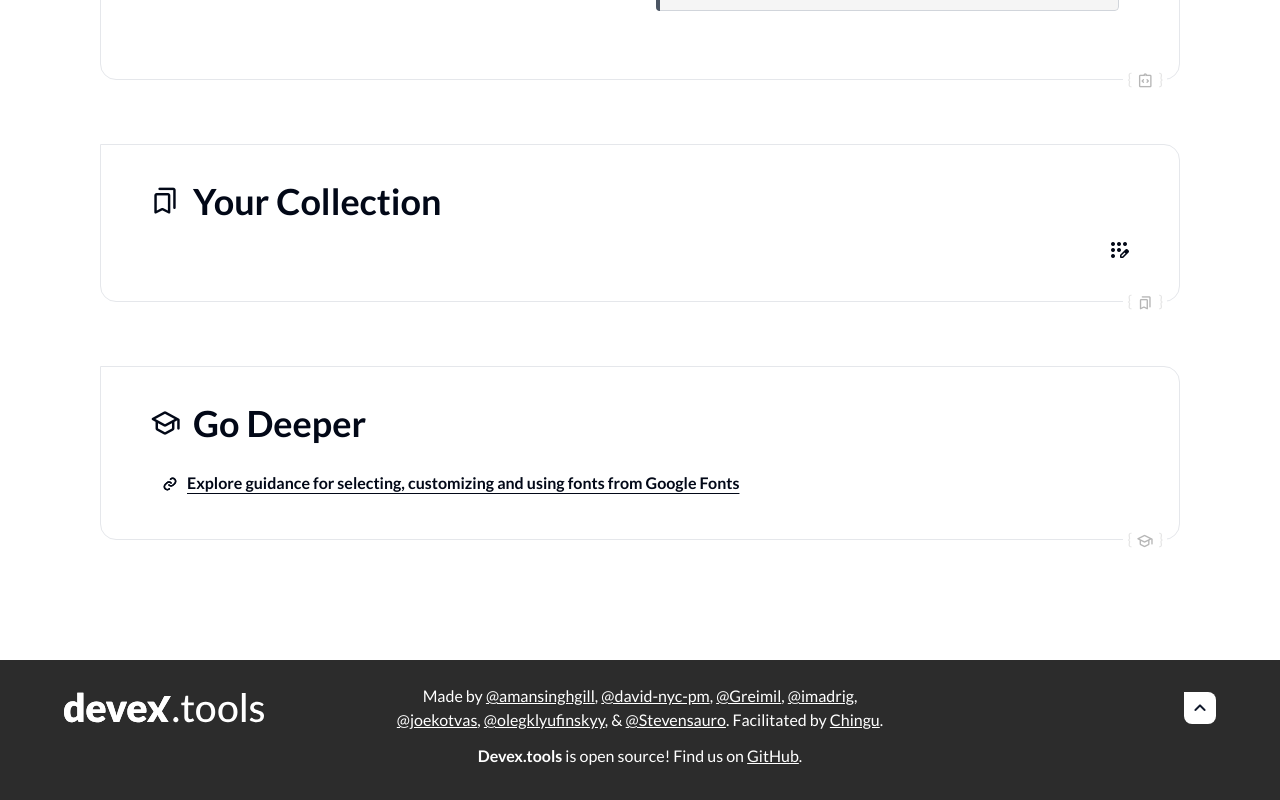
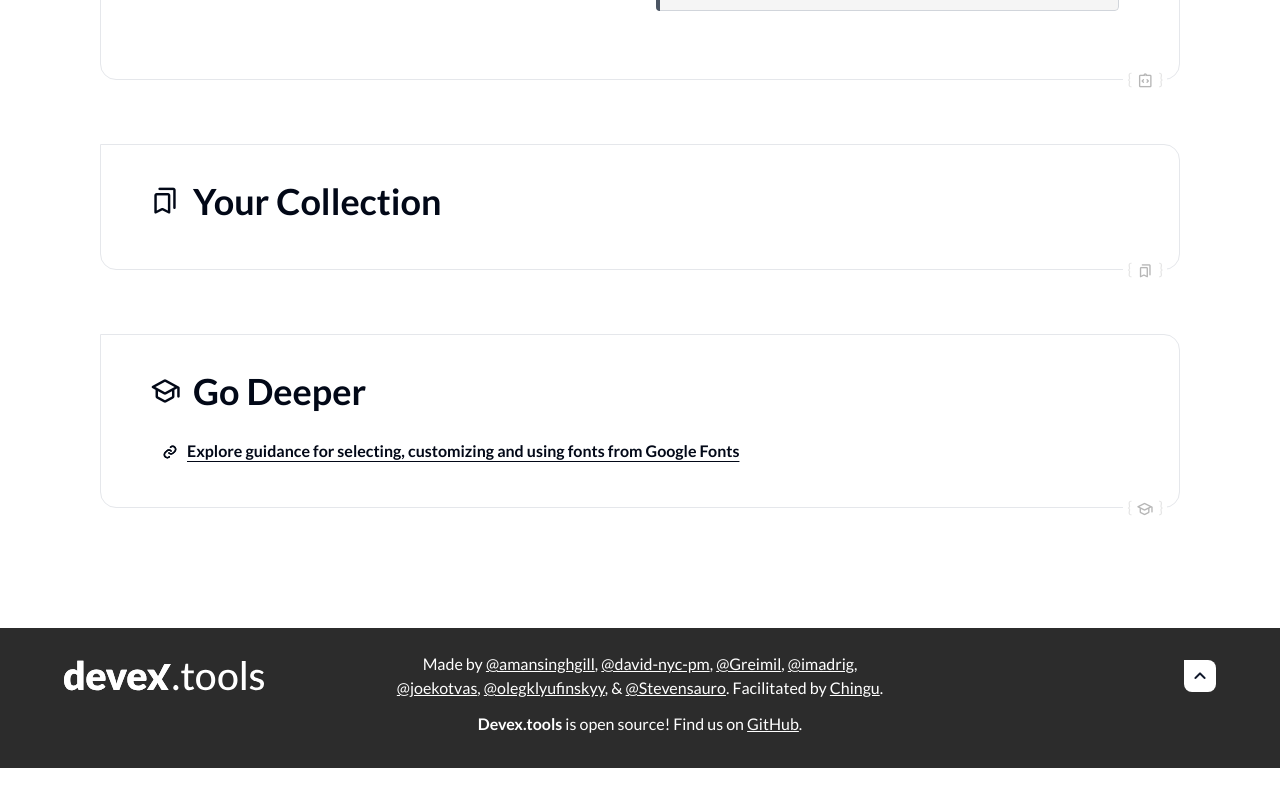
Before and after one commit to chingu-voyages/devex.tools, a React (Vite) app in the folder fetools-app/: page /fonts in a window 1280 px wide. Shown: the part 1232-2032 px from the top of the page. After the commit the page ends 2000 px from the top, so only its background shows below. Built offline with nearby package versions, Linux system fonts and the light colour scheme.

Commit message:
Hide edit bookmarks icon when there are no bookmarks

```diff
--- a/fetools-app/src/components/Bookmarks/BookmarkCollection.jsx
+++ b/fetools-app/src/components/Bookmarks/BookmarkCollection.jsx
@@ -11,16 +11,20 @@ export default function BookmarkCollection({
     formatHoverActions = () => {},
 }) {
     const [editMode, setEditMode] = useState(false);
-    console.log("BookmarkCollection", bookmarks);
     return (
         <div className="bookmark-collection flex justify-end items-end flex-col">
-            <button onClick={() => setEditMode(!editMode)} className="text-2xl">
+            {bookmarks.length ? (
+                <button
+                    onClick={() => setEditMode(!editMode)}
+                    className="text-2xl"
+                >
                     {editMode ? (
                         <Icon name="check" />
                     ) : (
                         <Icon name="app_registration" />
                     )}
                 </button>
+            ) : null}
             <div className="bookmark-cards-wrapper flex flex-wrap gap-4 w-full justify-start">
                 {bookmarks.map((item, idx) => {
                     if (!item) return;
```
Lines whose indentation alone changed are shown as unchanged.
